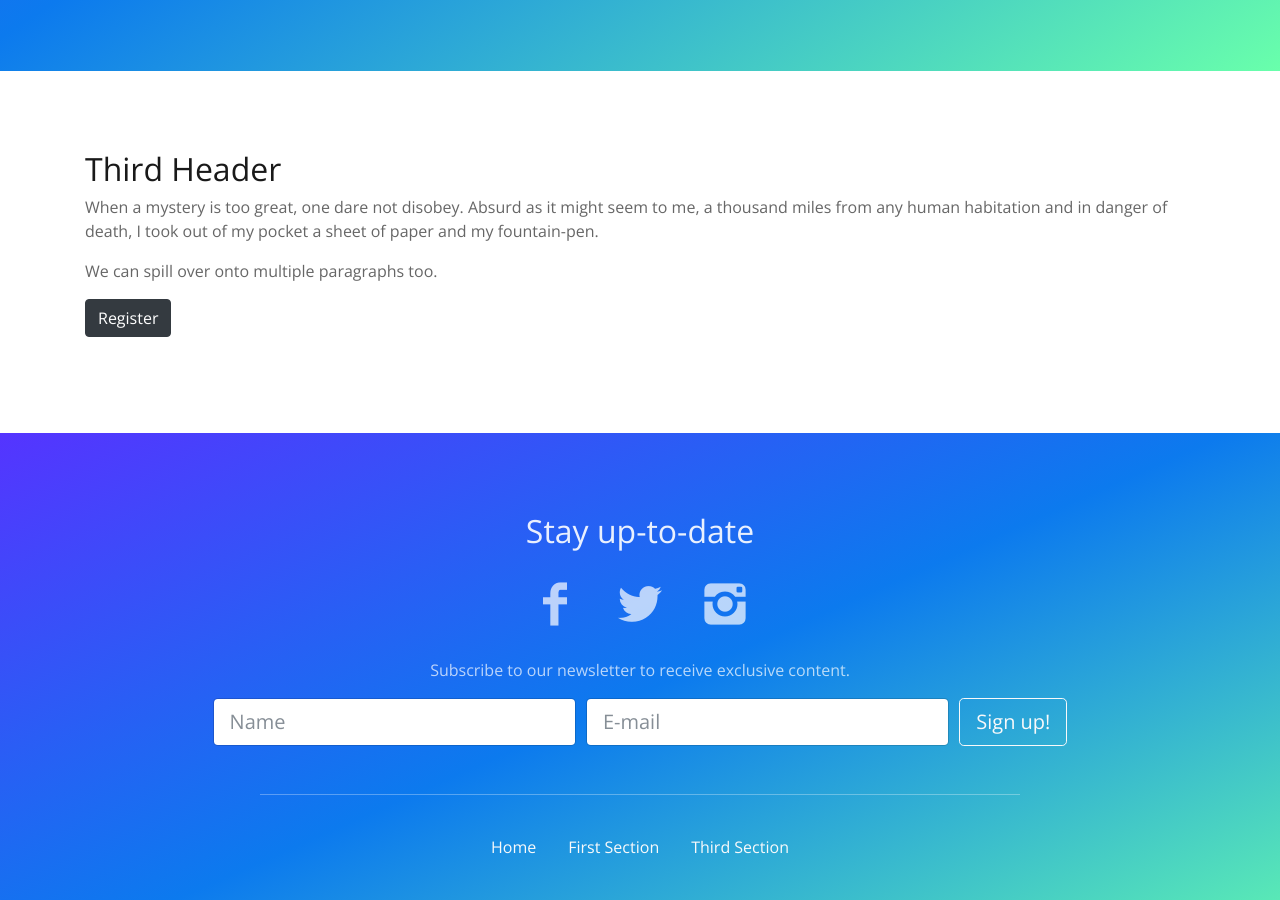
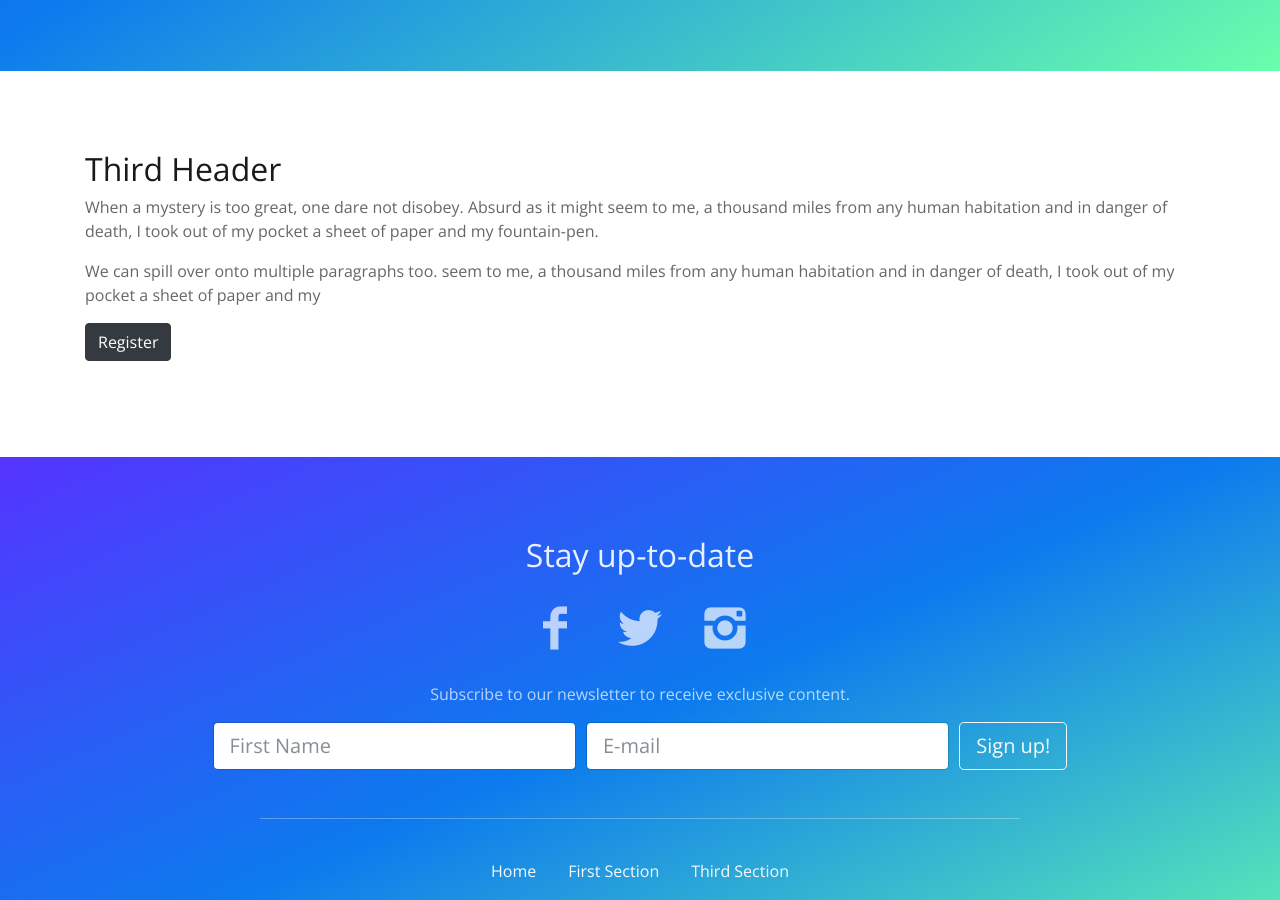
Before and after one commit to story-ai/story-ai.github.io, a Jekyll site: the page built from index.md, in a window 1280 px wide and 900 px high, scrolled down 2840 px. Built offline with Jekyll 4.4.1, drawn with Linux system fonts in a browser that asks for light colours.

Commit message:
Updated 'index.md' via CloudCannon

```diff
--- a/index.md
+++ b/index.md
@@ -101,7 +101,9 @@
           seem to me, a thousand miles from any human habitation and in danger
           of death, I took out of my pocket a sheet of paper and my
           fountain-pen.
-        - We can spill over onto multiple paragraphs too.
+        - We can spill over onto multiple paragraphs too. seem to me, a thousand
+          miles from any human habitation and in danger
+          of death, I took out of my pocket a sheet of paper and my
       cta:
         text: Register
         link: '#register'
```
Also changed, not shown: other parts of index.md (+1 -1 lines).
